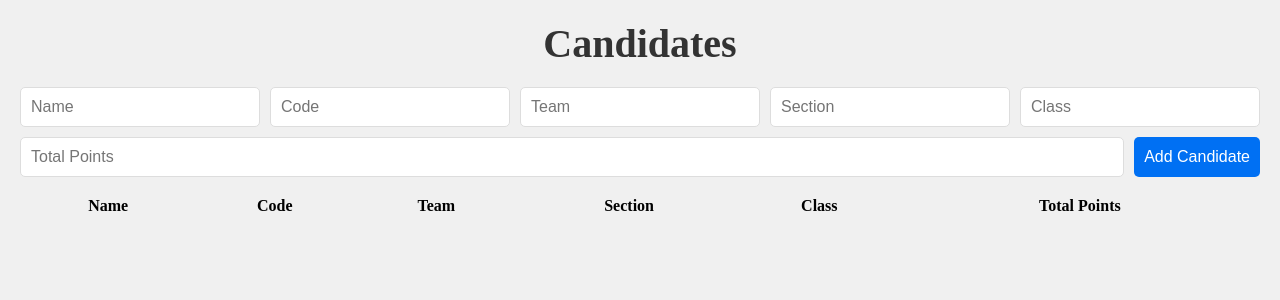
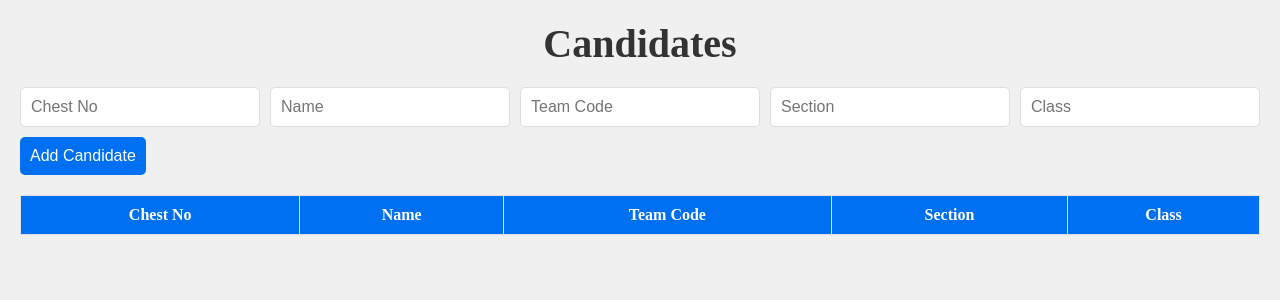
Before and after one commit to Javadamkd/art-fest-management, a Next.js app: page /candidates in a window 1280 px wide. Shown: the top 300 px of the page. Built offline with nearby package versions, Linux system fonts and the light colour scheme.

Commit message:
Update candidates.js

```diff
--- a/pages/candidates.js
+++ b/pages/candidates.js
@@ -1,78 +1,76 @@
 // pages/candidates.js
-import React, { useState } from 'react';
+import { useState } from 'react';
 import styles from '../styles/Candidates.module.css';
 
-const CandidatesPage = () => {
+export default function Candidates() {
   const [candidates, setCandidates] = useState([]);
-  const [name, setName] = useState('');
-  const [code, setCode] = useState('');
-  const [team, setTeam] = useState('');
-  const [section, setSection] = useState('');
-  const [classGrade, setClassGrade] = useState('');
-  const [totalPoints, setTotalPoints] = useState('');
+  const [form, setForm] = useState({
+    chestNo: '',
+    name: '',
+    teamCode: '',
+    section: '',
+    className: ''
+  });
 
-  const addCandidate = (e) => {
+  const handleChange = (e) => {
+    const { name, value } = e.target;
+    setForm({ ...form, [name]: value });
+  };
+
+  const handleSubmit = (e) => {
     e.preventDefault();
-    const newCandidate = { name, code, team, section, classGrade, totalPoints };
-    setCandidates([...candidates, newCandidate]);
-    setName('');
-    setCode('');
-    setTeam('');
-    setSection('');
-    setClassGrade('');
-    setTotalPoints('');
+    setCandidates([...candidates, form]);
+    setForm({
+      chestNo: '',
+      name: '',
+      teamCode: '',
+      section: '',
+      className: ''
+    });
   };
 
   return (
     <div className={styles.container}>
       <h1 className={styles.title}>Candidates</h1>
-      <form onSubmit={addCandidate} className={styles.form}>
+      <form className={styles.form} onSubmit={handleSubmit}>
         <input
           type="text"
-          value={name}
-          onChange={(e) => setName(e.target.value)}
-          placeholder="Name"
-          required
+          name="chestNo"
+          value={form.chestNo}
+          onChange={handleChange}
+          placeholder="Chest No"
           className={styles.input}
         />
         <input
           type="text"
-          value={code}
-          onChange={(e) => setCode(e.target.value)}
-          placeholder="Code"
-          required
+          name="name"
+          value={form.name}
+          onChange={handleChange}
+          placeholder="Name"
           className={styles.input}
         />
         <input
           type="text"
-          value={team}
-          onChange={(e) => setTeam(e.target.value)}
-          placeholder="Team"
-          required
+          name="teamCode"
+          value={form.teamCode}
+          onChange={handleChange}
+          placeholder="Team Code"
           className={styles.input}
         />
         <input
           type="text"
-          value={section}
-          onChange={(e) => setSection(e.target.value)}
+          name="section"
+          value={form.section}
+          onChange={handleChange}
           placeholder="Section"
-          required
           className={styles.input}
         />
         <input
           type="text"
-          value={classGrade}
-          onChange={(e) => setClassGrade(e.target.value)}
+          name="className"
+          value={form.className}
+          onChange={handleChange}
           placeholder="Class"
-          required
-          className={styles.input}
-        />
-        <input
-          type="number"
-          value={totalPoints}
-          onChange={(e) => setTotalPoints(e.target.value)}
-          placeholder="Total Points"
-          required
           className={styles.input}
         />
         <button type="submit" className={styles.button}>Add Candidate</button>
@@ -80,29 +78,25 @@ const CandidatesPage = () => {
       <table className={styles.table}>
         <thead>
           <tr>
-            <th>Name</th>
-            <th>Code</th>
-            <th>Team</th>
-            <th>Section</th>
-            <th>Class</th>
-            <th>Total Points</th>
+            <th className={styles.tableHeader}>Chest No</th>
+            <th className={styles.tableHeader}>Name</th>
+            <th className={styles.tableHeader}>Team Code</th>
+            <th className={styles.tableHeader}>Section</th>
+            <th className={styles.tableHeader}>Class</th>
           </tr>
         </thead>
         <tbody>
           {candidates.map((candidate, index) => (
-            <tr key={index} className={styles.row}>
-              <td>{candidate.name}</td>
-              <td>{candidate.code}</td>
-              <td>{candidate.team}</td>
-              <td>{candidate.section}</td>
-              <td>{candidate.classGrade}</td>
-              <td>{candidate.totalPoints}</td>
+            <tr key={index} className={index % 2 === 0 ? styles.evenRow : styles.oddRow}>
+              <td className={styles.tableCell}>{candidate.chestNo}</td>
+              <td className={styles.tableCell}>{candidate.name}</td>
+              <td className={styles.tableCell}>{candidate.teamCode}</td>
+              <td className={styles.tableCell}>{candidate.section}</td>
+              <td className={styles.tableCell}>{candidate.className}</td>
             </tr>
           ))}
         </tbody>
       </table>
     </div>
   );
-};
-
-export default CandidatesPage;
+}
```
